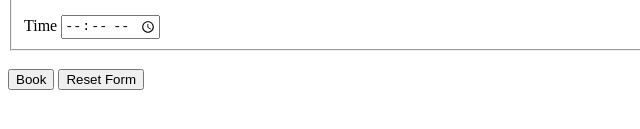
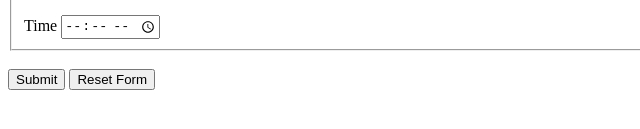
Before and after one commit to Lakshayporiya/Lab-3, a plain HTML site: page index.html in a window 1280 px wide. Shown: the part 587-716 px from the top of the page, 0-640 px from the left. Drawn offline with Linux system fonts and the light colour scheme.

Commit message:
Update index.html

```diff
--- a/index.html
+++ b/index.html
@@ -77,7 +77,7 @@
     </fieldset>
 
     <br>
-    <button type="submit">Book</button>
+    <button type="submit">Submit</button>
     <button type="reset">Reset Form</button>
   </form>
 </body>
```
